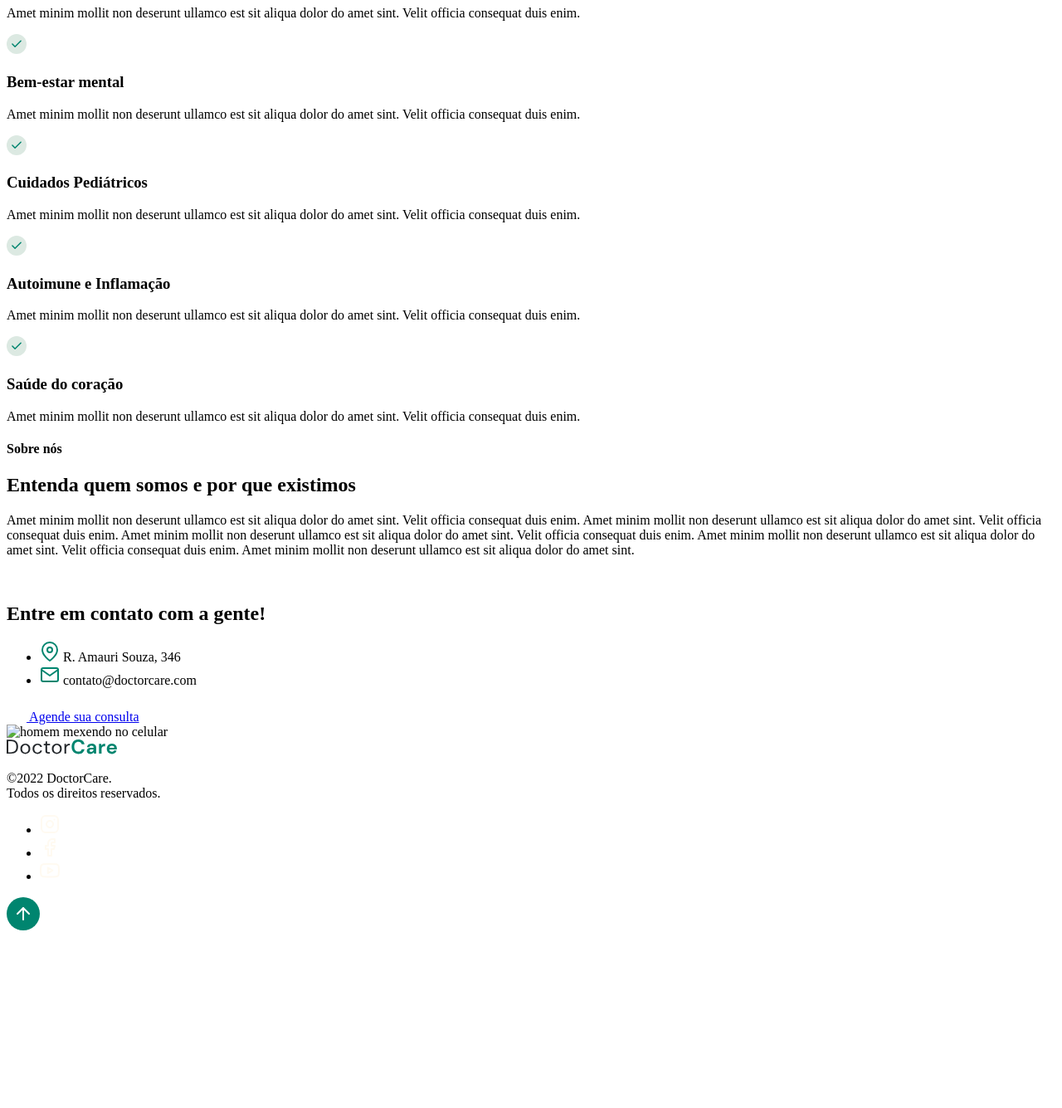
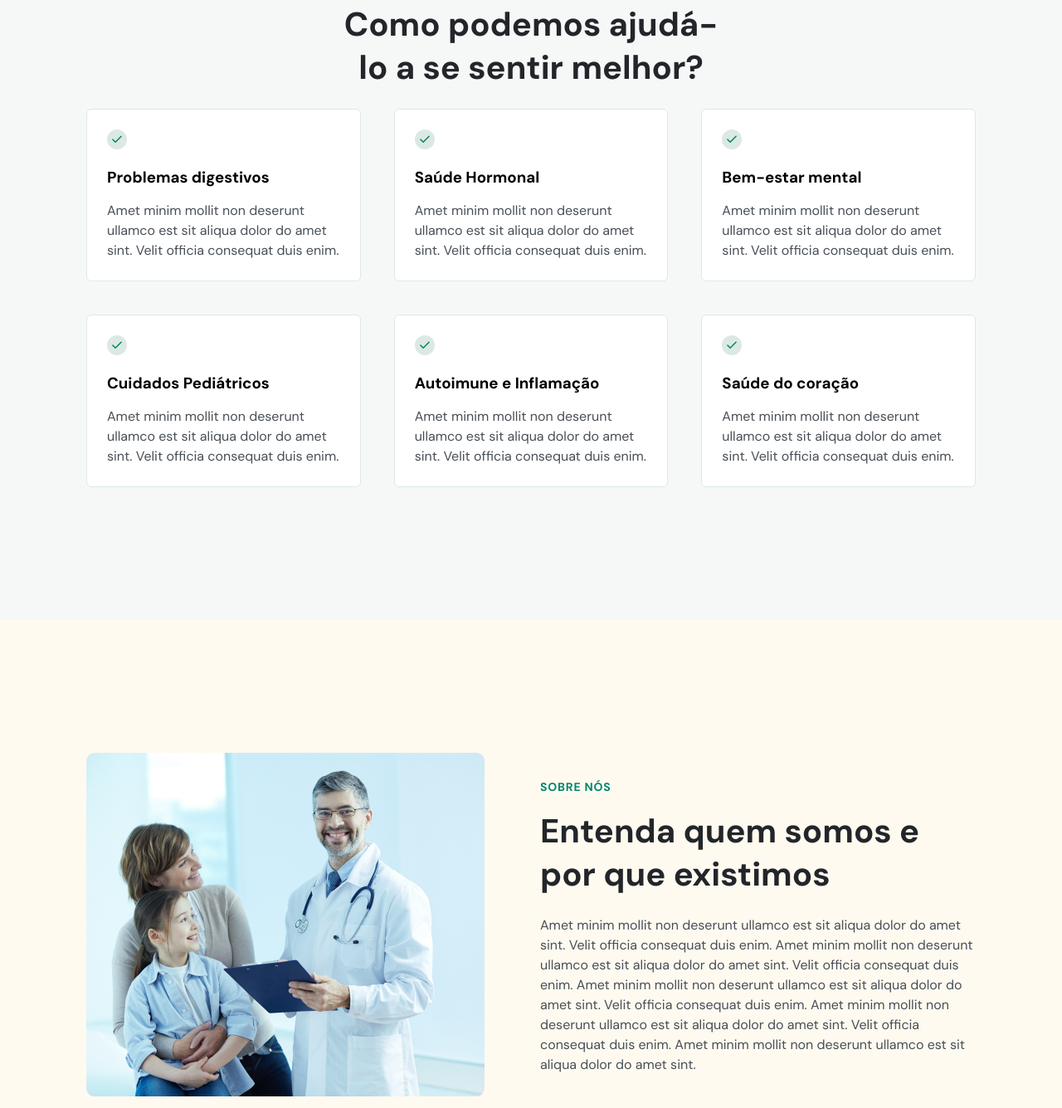
Before and after one commit to toninxl/DoctorCare, a plain HTML site: page index.html in a window 1280 px wide. Shown: the part 1025-2360 px from the top of the page at 83% size. Before the commit the page ends 2158 px from the top, so only its background shows below. Drawn offline with nearby package versions, Linux system fonts and the light colour scheme; the site is published under a folder, as on GitHub Pages, so addresses that start at the root find nothing.

Commit message:
ajustes de links relativos

```diff
--- a/index.html
+++ b/index.html
@@ -7,7 +7,7 @@
 
     <title>Origin</title>
 
-    <link rel="stylesheet" href="/style.css" />
+    <link rel="stylesheet" href="./style.css" />
 
     <link rel="preconnect" href="https://fonts.googleapis.com" />
 
@@ -281,7 +281,7 @@
         </div>
 
         <div class="col-b">
-          <img src="/assests/image.png" alt="" />
+          <img src="./assests/image.png" alt="" />
         </div>
 
         <div class="stats">
@@ -488,7 +488,7 @@
           </div>
         </div>
         <div class="col-b">
-          <img src="/assests/Pic (1).png" alt="" />
+          <img src="./assests/Pic (1).png" alt="" />
         </div>
       </div>
     </section>
@@ -579,7 +579,7 @@
           </div>
         </div>
         <div class="col-b">
-          <img src="/assests/pic.png" alt="homem mexendo no celular" />
+          <img src="./assests/pic.png" alt="homem mexendo no celular" />
         </div>
       </div>
     </section>
@@ -766,6 +766,6 @@
     </a>
     <script src="https://unpkg.com/scrollreveal"></script>
 
-    <script src="main.js"></script>
+    <script src="./main.js"></script>
   </body>
 </html>
```
